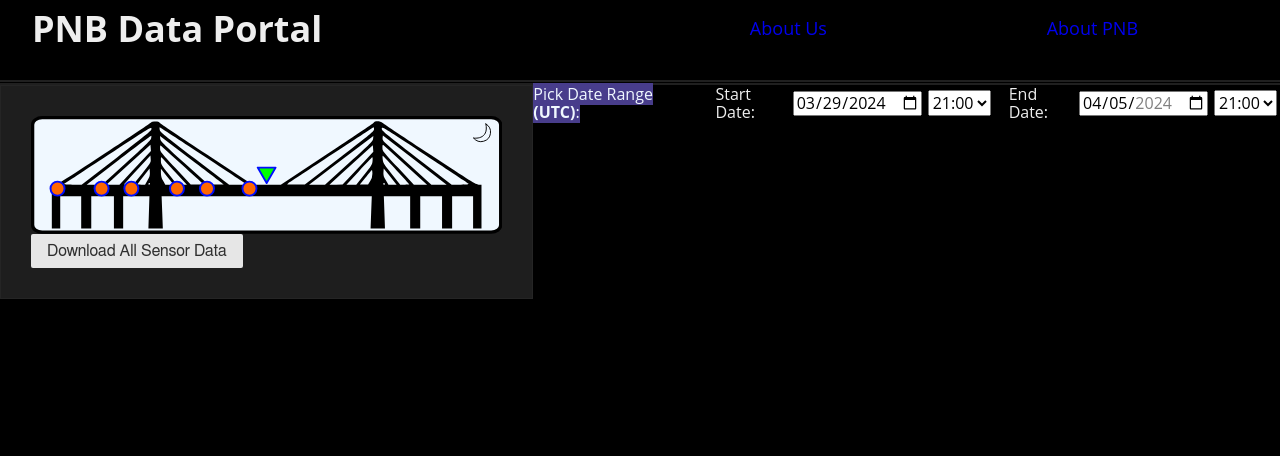
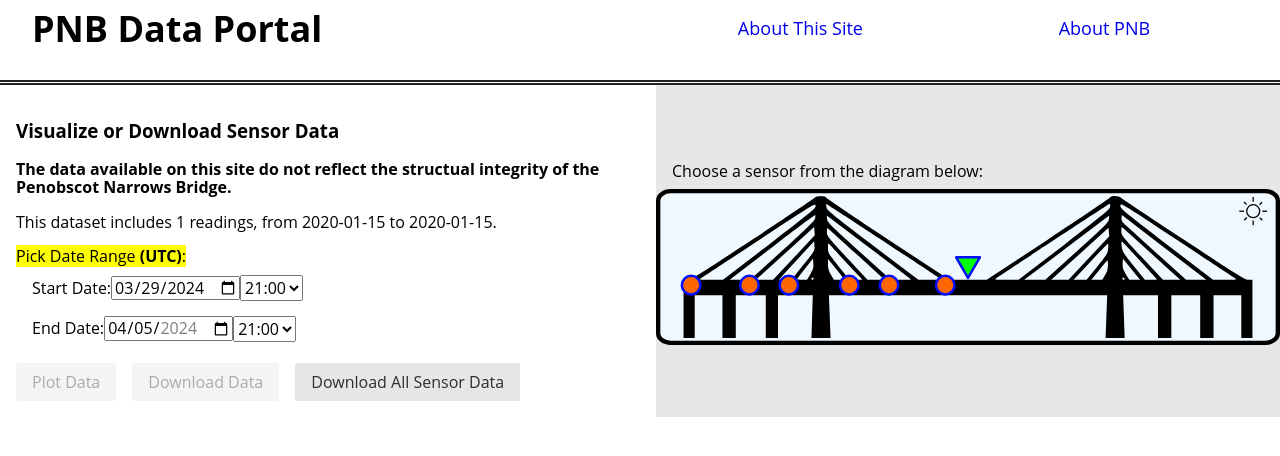
Before and after one commit to ZATAN-uMaine/vismod, a Flask app: template src/vismod_web/templates/index.html in a window 1280 px wide. Shown: the top 456 px of the page. Run offline with Flask 3, Linux system fonts and the light colour scheme; the template is opened without the code that fills it: most values are stand-ins (such as "Sample title", 1, 10 or a date in 2020); some libraries are stand-ins or nearby versions.

Commit message:
refactor site layout

```diff
--- a/src/vismod_web/__init__.py
+++ b/src/vismod_web/__init__.py
@@ -37,8 +37,11 @@ else:
 
 
 @app.route("/")
-def hello():
-    return render_template("index.html")
+def index():
+    (start, stop, count) = get_sensor_data_range()
+    return render_template(
+        "index.html", data={"start": start, "stop": stop, "count": count}
+    )
 
 
 @app.route("/process", methods=["POST", "GET"])
--- a/src/vismod_web/static/our.css
+++ b/src/vismod_web/static/our.css
@@ -10,8 +10,20 @@ body * {
     font-family: 'open sans', Helvetica, sans-serif;
 }
 
+figure {
+    margin: 0;
+}
+
+figcaption {
+    margin: 0.5rem 1rem;
+}
+
+.p-em {
+    font-weight: bold;
+}
+
 /*****
-Navigation Bat
+Navigation Bar
 */
 
 #navigation-bar {
@@ -24,18 +36,18 @@ Navigation Bat
 }
 
 @media (max-width: 800px) {
-  #navigation-bar {
-    flex-direction: column;
-  }
+    #navigation-bar {
+        flex-direction: column;
+    }
 }
 
-#navigation-bar > nav {
+#navigation-bar>nav {
     display: flex;
     min-width: 50%;
     justify-content: space-around;
 }
 
-#navigation-bar > h1 {
+#navigation-bar>h1 {
     padding: 0;
     margin: 0;
 }
@@ -56,33 +68,51 @@ Navigation Bat
     text-decoration: none;
     margin: 0 auto;
 }
+
 .navigation-item a:hover {
     background-color: #202020;
 }
 
+/*****
+Main layout
+**/
+
+#selection-controls {
+    display: flex;
+}
+
+#selection-controls>section {
+    flex: 1;
+}
+
+#selection-info {
+    padding: 1rem;
+}
+
 #dateRangeBox {
-    float: right;
     display: flex;
-    /* flex-direction: column; */
-    height: 100%;
-    flex: 1;
-    align-items: center;
-    justify-content: center;
-    gap: 15px;
+    flex-direction: column;
     font-size: medium;
+    margin-bottom: 1rem;
+    gap: 0.25rem;
 }
 
 .dateSelectorBox {
     display: flex;
     height: 100%;
     align-items: center;
-    justify-content: center;
-    gap: 3px;
+    margin-left: 1rem;
 }
 
-mark {
+.dataSelectorBox>mark {
     background-color: darkslateblue;
     color: aliceblue;
+}
+
+.plot-button-box {
+    display: flex;
+    flex-wrap: wrap;
+    gap: 1rem;
 }
 
 /* For hiding labels */
@@ -96,6 +126,7 @@ mark {
     clip: rect(0, 0, 0, 0);
     border: 0;
 }
+
 /* Indicates that circle and trianlges on the bridge graphic are clickable */
 circle,
 .triangle {
@@ -103,33 +134,48 @@ circle,
 }
 
 .bridge-area {
-    padding: 30px 30px;
     /* Defaults to this without dark mode */
-    background-color: #CCC;
+    background-color: #e7e7e7;
+    display: flex;
     flex-direction: column;
+    justify-content: space-around;
+}
+
+.bridge-area>caption {
+    padding: 1rem;
 }
 
 /* The Modal (background) */
 .modal {
-    display: none; /* Hidden by default */
-    position: fixed; /* Stay in place */
-    z-index: 1; /* Sit on top */
+    display: none;
+    /* Hidden by default */
+    position: fixed;
+    /* Stay in place */
+    z-index: 1;
+    /* Sit on top */
     left: 0;
     top: 0;
-    width: 100%; /* Full width */
-    height: 100%; /* Full height */
-    overflow: auto; /* Enable scroll if needed */
-    background-color: rgb(0, 0, 0); /* Fallback color */
-    background-color: rgba(0, 0, 0, 0.4); /* Black w/ opacity */
+    width: 100%;
+    /* Full width */
+    height: 100%;
+    /* Full height */
+    overflow: auto;
+    /* Enable scroll if needed */
+    background-color: rgb(0, 0, 0);
+    /* Fallback color */
+    background-color: rgba(0, 0, 0, 0.4);
+    /* Black w/ opacity */
 }
 
 /* Modal Content/Box */
 .modal-content {
     background-color: #fefefe;
-    margin: 15% auto; /* 15% from the top and centered */
+    margin: 15% auto;
+    /* 15% from the top and centered */
     padding: 20px;
     border: 1px solid #888;
-    width: 80%; /* Could be more or less, depending on screen size */
+    width: 80%;
+    /* Could be more or less, depending on screen size */
     color: black;
 }
 
@@ -148,7 +194,7 @@ circle,
     cursor: pointer;
 }
 
-.modal-content > div {
+.modal-content>div {
     display: flex;
     align-items: center;
     justify-content: center;
--- a/src/vismod_web/static/our.js
+++ b/src/vismod_web/static/our.js
@@ -153,6 +153,7 @@ document.addEventListener('DOMContentLoaded', (event) => {
         modal.style.display = 'none'
     }
 
+    document.body.classList.toggle("dark");
     themeToggle.onclick = function () {
         document.body.classList.toggle("dark")
     }
--- a/src/vismod_web/templates/index.html
+++ b/src/vismod_web/templates/index.html
@@ -21,16 +21,25 @@
         <h1> PNB Data Portal </h1>
         <nav>
             <div class="navigation-item">
-                <a href="#">About Us</a>
+                <a href="#">About This Site</a>
             </div>
             <div class="navigation-item">
                 <a href="#">About PNB</a>
             </div>
         </nav>
-
     </header>
-    <!-- Graphic of the bridge itself (collapsing this is recommended) -->
-    <aside>
+    <main>
+        <article id="selection-controls">
+            <section id="selection-info">
+                <h3> Visualize or Download Sensor Data </h3>
+                <p class="p-em">
+                    The data available on this site do not reflect the structual integrity of the Penobscot Narrows
+                    Bridge.
+                </p>
+                <p> This dataset includes {{data.count}} readings,
+                    from {{data.start.strftime("%B %d, %Y")}} to
+                    {{data.stop.strftime("%B %d, %Y")}}.
+                </p>
                 <div id="dateRangeBox" class="pure-u-sm-1 pure-u-lg-7-12">
                     <div>
                         <mark>Pick Date Range <strong>(UTC)</strong>:</mark>
@@ -49,8 +58,23 @@
                         <select id="endHour" name="end-hour"></select><br /><br />
                     </div>
                 </div>
-    </aside>
-    <div class="pure-g bridge-area panel">
+                <div class="plot-button-box">
+                    <button disabled id="" class="pure-button">
+                        Plot Data
+                    </button>
+                    <button disabled class="pure-button">
+                        Download Data
+                    </button>
+                    <button id="downloadAllButton" onclick="requestCSV(all_sensors=true)" class="pure-button">
+                        Download All Sensor Data
+                    </button>
+                </div>
+            </section>
+            <section class="bridge-area panel">
+                <figure>
+                    <figcaption>
+                        Choose a sensor from the diagram below:
+                    </figcaption>
                     <svg viewBox="0 0 320 80" preserveAspectRatio="xMidYMid meet" xmlns="http://www.w3.org/2000/svg">
                         <g id="bridge-group" transform="translate(-160.9305,-42.900499)">
                             <path fill="none"
@@ -129,8 +153,8 @@
                             stroke-opacity: 1;
                         " />
 
-                <path id="wind" class="sensor" class="triangle" d="M 320.92881,88.45174 314.8609,77.940346 h 12.1392 z"
-                    style="
+                            <path id="wind" class="sensor" class="triangle"
+                                d="M 320.92881,88.45174 314.8609,77.940346 h 12.1392 z" style="
                             fill: #00ff00;
                             stroke: #000eff;
                             stroke-width: 1.3;
@@ -148,30 +172,64 @@
                         <g id="sun-icon" transform="translate(-0.0308642)">
                             <circle cx="306.28198" cy="11.381365" r="3.3203642" fill="none" stroke="#000000"
                                 stroke-width="0.644664" />
-                <path d="M 306.28197,16.162251 V 18.62566" fill="none" stroke="#000000" stroke-width="0.668" />
-                <path d="m 301.61329,11.381366 h -2.4634" fill="none" stroke="#000000" stroke-width="0.668" />
-                <path d="m 313.41407,11.381366 h -2.4634" fill="none" stroke="#000000" stroke-width="0.668" />
-                <path d="m 306.28197,4.1370698 v 2.463409" fill="none" stroke="#000000" stroke-width="0.668" />
-                <path d="m 309.63379,14.733171 1.33213,1.332132" fill="none" stroke="#000000" stroke-width="0.667872" />
+                            <path d="M 306.28197,16.162251 V 18.62566" fill="none" stroke="#000000"
+                                stroke-width="0.668" />
+                            <path d="m 301.61329,11.381366 h -2.4634" fill="none" stroke="#000000"
+                                stroke-width="0.668" />
+                            <path d="m 313.41407,11.381366 h -2.4634" fill="none" stroke="#000000"
+                                stroke-width="0.668" />
+                            <path d="m 306.28197,4.1370698 v 2.463409" fill="none" stroke="#000000"
+                                stroke-width="0.668" />
+                            <path d="m 309.63379,14.733171 1.33213,1.332132" fill="none" stroke="#000000"
+                                stroke-width="0.667872" />
                             <path d="m 303.00515,14.658195 -1.33213,1.332128" fill="none" stroke="#000000"
                                 stroke-width="0.667872" />
                             <path d="m 310.89094,6.7724065 -1.33213,1.3321273" fill="none" stroke="#000000"
                                 stroke-width="0.667872" />
-                <path d="m 301.59804,6.6974258 1.33213,1.3321268" fill="none" stroke="#000000" stroke-width="0.66787" />
+                            <path d="m 301.59804,6.6974258 1.33213,1.3321268" fill="none" stroke="#000000"
+                                stroke-width="0.66787" />
                         </g>
                         <g id="moon-icon" transform="translate(15.290678,-6.659587)">
                             <path
                                 d="m 293.55381,12.031431 a 6.4599881,6.4599881 0 0 1 3.11625,6.383977 6.4599881,6.4599881 0 0 1 -4.6319,5.386255 6.4599881,6.4599881 0 0 1 -6.77864,-2.125109"
-                    fill="none" stroke="#000000" stroke-width="0.645" stroke-linecap="round" stroke-linejoin="round" />
-                <path d="m 285.25952,21.676554 c 0,0 10.66851,1.644282 8.29429,-9.645123" fill="none" stroke="#000000"
-                    stroke-width="0.645" stroke-linecap="round" stroke-linejoin="round" />
+                                fill="none" stroke="#000000" stroke-width="0.645" stroke-linecap="round"
+                                stroke-linejoin="round" />
+                            <path d="m 285.25952,21.676554 c 0,0 10.66851,1.644282 8.29429,-9.645123" fill="none"
+                                stroke="#000000" stroke-width="0.645" stroke-linecap="round" stroke-linejoin="round" />
                         </g>
                     </svg>
-        <div id="downloadAllButtonBay" class="pure-g">
-            <button id="downloadAllButton" onclick="requestCSV(all_sensors=true)" class="pure-button">
-                Download All Sensor Data
+                </figure>
+            </section>
+
+        </article>
+        <!-- The Modal -->
+        <div id="myModal" class="modal">
+            <!-- Modal content -->
+            <div class="modal-content pure-g">
+                <div id="data-info" class="pure-u-3-8">
+                    <div>
+                        <p>SENSOR: <span id="modal-sensor"></span></p>
+                    </div>
+                    <div>
+                        <p>DATE: <span id="modal-range"></span></p>
+                    </div>
+                </div>
+                <div class="pure-u-1-4">
+                    <button id="plot-node-data" onclick="requestPlot()" class="pure-button">
+                        PLOT
                     </button>
                 </div>
+                <div class="pure-u-1-4">
+                    <button id="download-node-data" onclick="requestCSV()" class="pure-button">
+                        DOWNLOAD
+                    </button>
+                </div>
+                <div class="pure-u-1/8">
+                    <span class="close">&times;</span>
+                </div>
+            </div>
+        </div>
+
         </div>
         <div id="plotBay" class="pure-g"></div>
 
@@ -202,6 +260,8 @@
                 </div>
             </div>
         </div>
+
+    </main>
 </body>
 
 </html>
```
Lines whose indentation alone changed are shown as unchanged.
